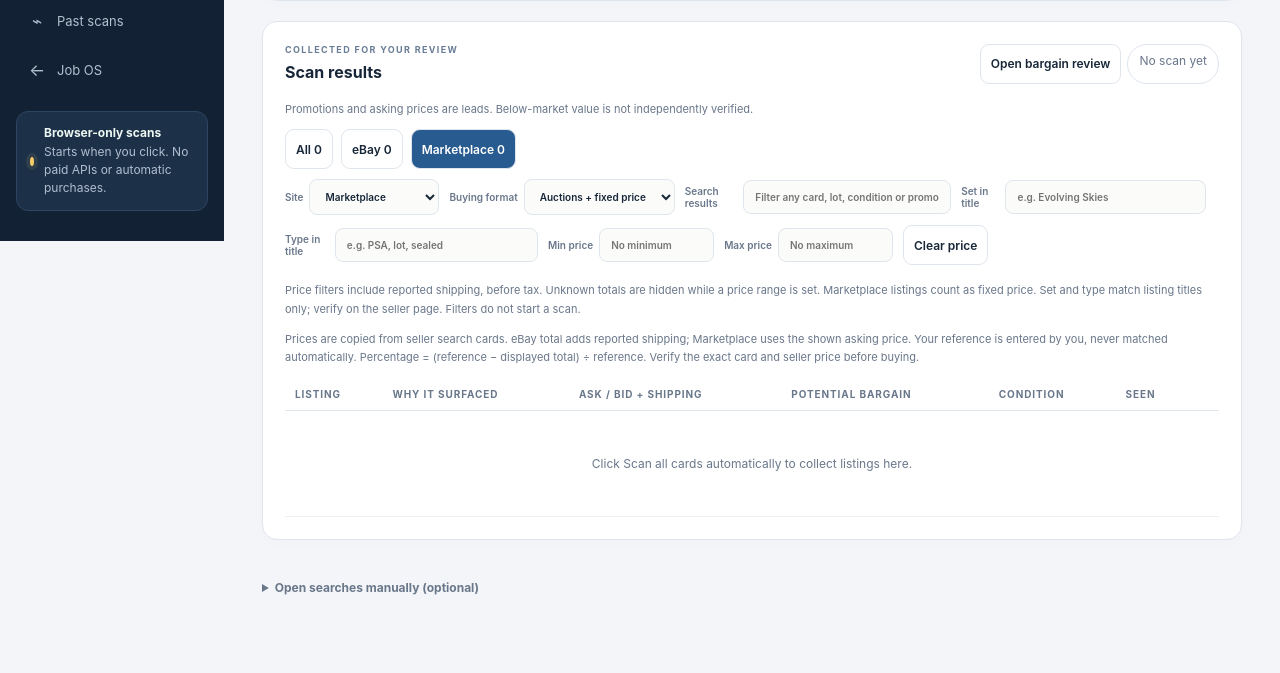
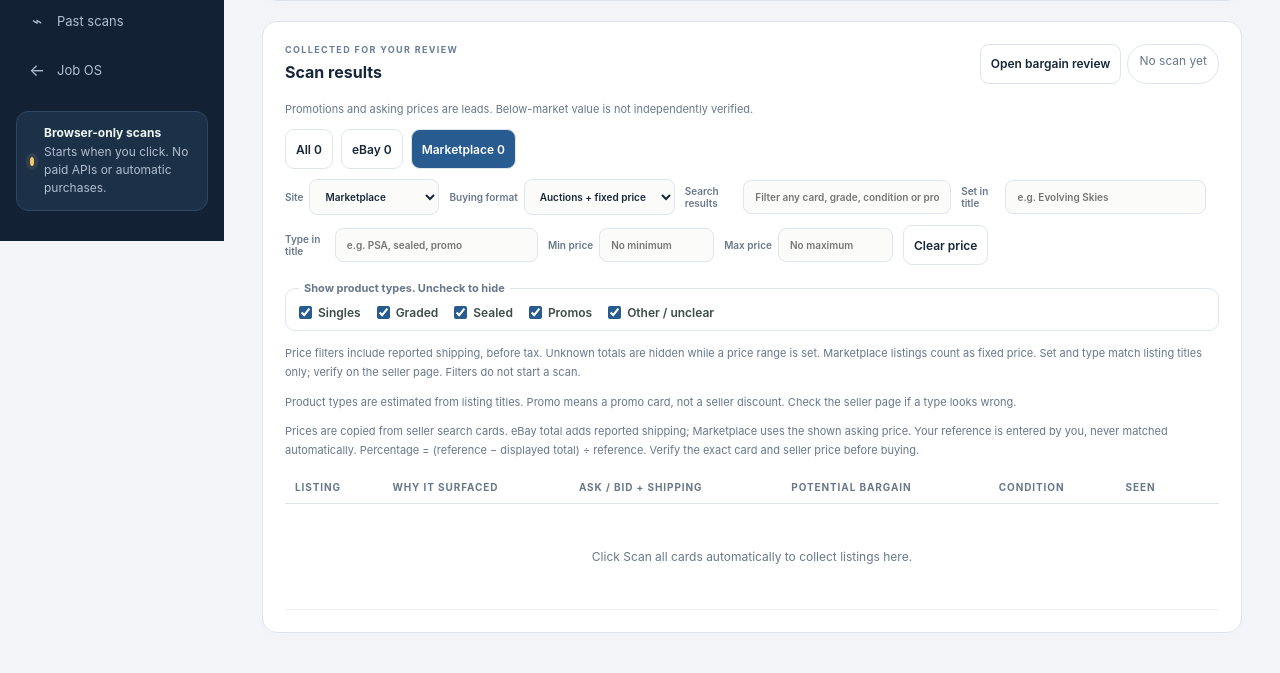
Before and after one commit to RealRedbaron07/JobApplier, a Flask app: page /snipe in a window 1280 px wide. Shown: the part 559-1232 px from the top of the page. Before the commit the page ends 1154 px from the top, so only its background shows below. Run offline with Flask 3, Linux system fonts and the light colour scheme; data that the repository does not hold is empty.

Commit message:
Add product type filters to card reviews

```diff
--- a/dashboard/static/css/snipe.css
+++ b/dashboard/static/css/snipe.css
@@ -77,6 +77,7 @@ main{width:100%;max-width:1660px;margin:0 auto;padding:0 38px 70px}.topbar{min-h
 .deal-lanes{display:grid;grid-template-columns:repeat(auto-fit,minmax(min(100%,210px),1fr));gap:10px;margin:20px 0 12px}.deal-lanes a{display:grid;gap:8px;padding:17px;background:#fff;border:1px solid #d6e0ec;border-radius:10px;text-decoration:none;color:var(--ink)}.deal-lanes a:hover{border-color:#6b8eb8;background:#f4f8fd}.deal-lanes a:focus-visible{outline:3px solid #d8a631;outline-offset:3px}.deal-lanes strong{font-size:13px}.deal-lanes span{color:var(--muted);font-size:11px;line-height:1.6}
 .auto-scan-panel{background:linear-gradient(120deg,#fff,#eef4fc);padding:30px}.auto-scan-panel h2{font-size:30px;letter-spacing:-.04em;margin:10px 0}.auto-scan-panel>p:not(.eyebrow){font-size:13px;line-height:1.7;max-width:900px;color:var(--muted)}.auto-scan-actions{display:flex;gap:12px;flex-wrap:wrap;align-items:flex-end;margin:22px 0 15px}.auto-scan-actions label{min-width:185px}.auto-scan-actions .button{min-height:43px}#broad-scan{background:#f4cc68;color:#172638;padding:12px 23px}#broad-progress{display:block;width:100%;height:8px;accent-color:#285b90;margin-top:20px}#broad-status{font-weight:600;color:var(--ink)}#broad-errors .err{margin:8px 0;line-height:1.6}.scanner-signin{margin-top:18px;background:#fff9}.scanner-signin summary{font-size:11px}.candidates-panel{margin:20px 0}.candidates-panel td:first-child{min-width:230px}.candidates-panel td:nth-child(2){min-width:180px;max-width:310px;font-size:11px;line-height:1.6}.manual-browse{border:0;padding:12px 0}.manual-browse>summary{color:var(--muted);padding:8px 0}.manual-browse>.panel{margin-top:15px}.candidate-promotion{color:#2b684b;font-weight:600}.over-budget{color:#a73d37}
 .candidate-filters{flex-wrap:wrap;gap:10px}.candidate-filters .price-filter input{min-width:0;width:115px}.price-filter input[aria-invalid="true"]{border-color:var(--red)}
+.product-kind-filter{border:1px solid var(--line);border-radius:10px;padding:10px 13px;margin:13px 0}.product-kind-filter legend{font-size:11px;font-weight:700;color:var(--muted);padding:0 5px}.product-kind-filter>div{display:flex;gap:8px 16px;flex-wrap:wrap}.product-kind-filter label{display:inline-flex;align-items:center;gap:6px;font-size:12px;white-space:nowrap}.product-kind-filter input{margin:0;accent-color:var(--green)}
 .candidate-source-shortcuts{flex-wrap:wrap;gap:8px;margin:10px 0}.candidate-source-shortcuts button[aria-pressed="true"]{background:var(--green);color:#fff}.candidate-reference{width:105px;min-width:0}.candidate-bargain{background:var(--green-2)}.candidate-bargain strong{color:var(--green)}
 .bargain-review-head{background:linear-gradient(120deg,#fff,#eef4fc)}.bargain-review-head h2{font-size:30px;letter-spacing:-.04em;margin:8px 0}.bargain-review-head>p:not(.eyebrow){font-size:13px;line-height:1.7;max-width:800px;color:var(--muted)}.bargain-review-counts{display:flex;gap:10px;flex-wrap:wrap;margin:18px 0}.bargain-review-counts span{background:#fff;border:1px solid var(--line);border-radius:9px;padding:10px 13px;font-size:12px}.bargain-review-counts strong{color:var(--green)}.bargain-review-list{display:grid;gap:10px}.bargain-card{border:1px solid var(--line);border-radius:11px;padding:15px;display:grid;gap:10px;background:#fff}.bargain-card.positive{border-color:#a8c5e4;background:#f8fbff}.bargain-card header{display:flex;justify-content:space-between;align-items:flex-start;gap:12px;flex-wrap:wrap}.bargain-card h4{margin:0;font-size:14px}.bargain-card .sub{display:block;color:var(--muted);font-size:11px;line-height:1.6}.bargain-card .bargain-percent{color:var(--green);font-size:20px;font-weight:700;white-space:nowrap}.bargain-card .bargain-actions{display:flex;align-items:flex-end;gap:12px;flex-wrap:wrap}.bargain-card .bargain-actions .compact-control{min-width:130px}.bargain-card .bargain-actions .button{min-height:36px}#bargain-more{margin-top:14px}
 @media(max-width:720px){.auto-scan-panel{padding:23px 20px}.auto-scan-panel h2{font-size:26px}.auto-scan-actions{align-items:stretch;flex-direction:column}}
--- a/dashboard/static/js/snipe.js
+++ b/dashboard/static/js/snipe.js
@@ -360,6 +360,23 @@ function candidateComparisonText(row, discount = candidateDiscount(row)) {
   return row.total_price == null ? 'Total unknown; check shipping first' : 'Enter your reference to compare';
 }
 const candidateReferenceInput = row => `<label class="compact-control">Your reference (${esc(row.currency)})<input class="candidate-reference" data-reference="${esc(candidateKey(row))}" aria-label="Your reference price for ${esc(row.title)}" type="number" min="0.01" step="0.01" inputmode="decimal" placeholder="Enter price" value="${esc(candidateReferences[candidateKey(row)] ?? '')}"></label>`;
+const PRODUCT_KINDS = ['single', 'graded', 'sealed', 'promo', 'other'];
+const PRODUCT_LABELS = {single: 'Single', graded: 'Graded', sealed: 'Sealed', promo: 'Promo', other: 'Other / unclear'};
+const PRODUCT_KINDS_KEY = 'cardsnipe_visible_product_kinds_v1';
+let visibleProductKinds = new Set(PRODUCT_KINDS);
+try {
+  const saved = JSON.parse(localStorage.getItem(PRODUCT_KINDS_KEY));
+  if (Array.isArray(saved)) visibleProductKinds = new Set(saved.filter(kind => PRODUCT_KINDS.includes(kind)));
+} catch (_) {}
+function productKind(row) {
+  const title = row.title || '';
+  if (/\b(?:promo|promotional|pre[- ]?release|black star)\b/i.test(title)) return 'promo';
+  if (/\b(?:PSA|CGC|BGS|SGC|graded|slabbed|slab|beckett)\b|\bTAG\s*\d{1,2}\b/i.test(title)) return 'graded';
+  if (/\b(?:sealed|booster|ETB|elite trainer|tin|blister|box|pack|portfolio|starter set|collection)\b/i.test(title)) return 'sealed';
+  if (/\b(?:card|single)\b|\b\d{1,3}\/\d{1,3}\b/i.test(title)) return 'single';
+  return 'other';
+}
+const productKindVisible = row => visibleProductKinds.has(productKind(row));
 
 function renderDiscoveryResults() {
   const source = $('#broad-result-source').value;
@@ -378,7 +395,7 @@ function renderDiscoveryResults() {
   minField.setAttribute('aria-invalid', String(!!invalidMin || reversed));
   maxField.setAttribute('aria-invalid', String(!!invalidMax || reversed));
   const priceActive = min != null || max != null;
-  const rows = discoveryResultData.listings.filter(row => !priceError && (!source || row.source === source)
+  const rows = discoveryResultData.listings.filter(row => !priceError && productKindVisible(row) && (!source || row.source === source)
     && (!format || row.listing_type === format)
     && (!priceActive || (Number.isFinite(row.total_price) && (min == null || row.total_price >= min) && (max == null || row.total_price <= max)))
     && (!set || row.title.toLowerCase().includes(set))
@@ -388,7 +405,7 @@ function renderDiscoveryResults() {
   const scan = discoveryResultData.scan;
   for (const [id, site, label] of [['#broad-all-leads', '', 'All'], ['#broad-ebay-leads', 'ebay', 'eBay'], ['#broad-facebook-leads', 'facebook', 'Marketplace']]) {
     const button = $(id);
-    const matching = site ? discoveryResultData.listings.filter(row => row.source === site) : discoveryResultData.listings;
+    const matching = discoveryResultData.listings.filter(row => productKindVisible(row) && (!site || row.source === site));
     const earlier = matching.filter(row => row.discovery_at && row.discovery_at !== scan?.started).length;
     button.textContent = `${label} ${matching.length}${earlier ? ` (${earlier} earlier)` : ''}`;
     button.setAttribute('aria-pressed', String(source === site));
@@ -401,7 +418,7 @@ function renderDiscoveryResults() {
   $('#broad-results-table').innerHTML = rows.length ? rows.map(row => {
     const discount = candidateDiscount(row);
     return `<tr class="${discount > 0 ? 'candidate-bargain' : ''}">
-    <td><a href="${esc(row.url)}" target="_blank" rel="noopener">${esc(row.title)}</a><span class="sub">${esc(row.source)} · ${row.listing_type === 'auction' ? 'Auction, current bid can rise' : 'Listed asking price'}${row.location ? ` · ${esc(row.location)}` : ''}</span>${row.discovery_at && row.discovery_at !== scan?.started ? `<span class="sub over-budget">Earlier scan ${esc(new Date(row.discovery_at).toLocaleString())}; open listing to confirm availability</span>` : ''}</td>
+    <td><a href="${esc(row.url)}" target="_blank" rel="noopener">${esc(row.title)}</a><span class="sub">${esc(row.source)} · ${PRODUCT_LABELS[productKind(row)]} · ${row.listing_type === 'auction' ? 'Auction, current bid can rise' : 'Listed asking price'}${row.location ? ` · ${esc(row.location)}` : ''}</span>${row.discovery_at && row.discovery_at !== scan?.started ? `<span class="sub over-budget">Earlier scan ${esc(new Date(row.discovery_at).toLocaleString())}; open listing to confirm availability</span>` : ''}</td>
     <td>${row.promotion ? `<div class="candidate-promotion">${esc(row.promotion)}</div>` : ''}${row.discovery_routes.map(route => `<span class="sub">${esc(route)}</span>`).join('')}</td>
     <td><strong>${row.price == null ? 'Price varies / unavailable' : esc(listingPrice(row))}</strong>${row.shipping != null && row.shipping > 0 ? `<span class="sub">Includes ${esc(money(row.currency, row.shipping))} shipping</span>` : ''}<span class="sub">Before tax and other charges</span></td>
     <td>${candidateReferenceInput(row)}<span class="sub">${esc(candidateComparisonText(row, discount))}</span></td>
@@ -418,16 +435,16 @@ function bargainCard(row) {
   const askLabel = row.listing_type === 'auction' ? 'Current bid' : 'Seller ask';
   const shippingLabel = row.shipping == null ? 'Shipping not reported' : `Shipping ${money(row.currency, row.shipping)}`;
   return `<article class="bargain-card ${discount > 0 ? 'positive' : ''}">
-    <header><div><h4>${esc(row.title)}</h4><span class="sub">${esc(row.source === 'facebook' ? 'Marketplace' : 'eBay')} · ${row.listing_type === 'auction' ? 'Auction, bid can rise' : 'Fixed price'}${row.condition ? ` · ${esc(row.condition)}` : ''}${earlier ? ` · Earlier scan ${esc(new Date(row.discovery_at).toLocaleString())}` : ''}</span></div>${discount > 0 ? `<span class="bargain-percent">${discount.toFixed(1)}% below</span>` : ''}</header>
+    <header><div><h4>${esc(row.title)}</h4><span class="sub">${esc(row.source === 'facebook' ? 'Marketplace' : 'eBay')} · ${PRODUCT_LABELS[productKind(row)]} · ${row.listing_type === 'auction' ? 'Auction, bid can rise' : 'Fixed price'}${row.condition ? ` · ${esc(row.condition)}` : ''}${earlier ? ` · Earlier scan ${esc(new Date(row.discovery_at).toLocaleString())}` : ''}</span></div>${discount > 0 ? `<span class="bargain-percent">${discount.toFixed(1)}% below</span>` : ''}</header>
     <div class="bargain-actions"><div><strong>${esc(listingPrice(row))}</strong><span class="sub">${askLabel} ${esc(money(row.currency, row.price))} · ${esc(shippingLabel)}${row.source === 'facebook' ? ' · travel and delivery extra' : ''}</span></div>${candidateReferenceInput(row)}<a class="button secondary small" href="${esc(row.url)}" target="_blank" rel="noopener">Open seller listing ↗</a></div>
     <span class="sub">${esc(candidateComparisonText(row, discount))}${earlier ? ' · Confirm availability and current price' : ''}</span>
   </article>`;
 }
 function renderBargainReview() {
   const source = $('#bargain-source').value;
-  const compared = discoveryResultData.listings.filter(row => (!source || row.source === source) && candidateDiscount(row) > 0)
+  const compared = discoveryResultData.listings.filter(row => productKindVisible(row) && (!source || row.source === source) && candidateDiscount(row) > 0)
     .sort((a, b) => candidateDiscount(b) - candidateDiscount(a));
-  const allCompared = discoveryResultData.listings.filter(row => candidateDiscount(row) > 0).length;
+  const allCompared = discoveryResultData.listings.filter(row => productKindVisible(row) && candidateDiscount(row) > 0).length;
   $('#bargain-badge').textContent = `${allCompared} potential bargains`;
   $('#bargain-review-counts').innerHTML = `<span><strong>${compared.length}</strong> below your reference for this site</span>`;
   $('#bargain-reviewed').innerHTML = compared.length ? compared.map(bargainCard).join('')
@@ -495,6 +512,20 @@
   $(id).addEventListener('click', () => { $('#broad-result-source').value = source; renderDiscoveryResults(); });
 }
 $('#broad-result-format').addEventListener('change', renderDiscoveryResults);
+for (const kind of PRODUCT_KINDS) {
+  for (const view of ['broad', 'bargain']) {
+    const box = $(`#${view}-kind-${kind}`);
+    box.checked = visibleProductKinds.has(kind);
+    box.addEventListener('change', () => {
+      if (box.checked) visibleProductKinds.add(kind);
+      else visibleProductKinds.delete(kind);
+      for (const otherView of ['broad', 'bargain']) $(`#${otherView}-kind-${kind}`).checked = box.checked;
+      try { localStorage.setItem(PRODUCT_KINDS_KEY, JSON.stringify([...visibleProductKinds])); } catch (_) {}
+      renderDiscoveryResults();
+      renderBargainReview();
+    });
+  }
+}
 ['#broad-result-query', '#broad-result-set', '#broad-result-type'].forEach(selector => $(selector).addEventListener('input', renderDiscoveryResults));
 ['#broad-min-price', '#broad-max-price'].forEach(selector => $(selector).addEventListener('input', renderDiscoveryResults));
 $('#broad-price-clear').addEventListener('click', () => {
--- a/dashboard/templates/snipe.html
+++ b/dashboard/templates/snipe.html
@@ -59,14 +59,22 @@
           <div class="toolbar candidate-filters">
             <label class="compact-control">Site<select id="broad-result-source"><option value="facebook" selected>Marketplace</option><option value="">All sites</option><option value="ebay">eBay</option></select></label>
             <label class="compact-control">Buying format<select id="broad-result-format"><option value="">Auctions + fixed price</option><option value="auction">Auctions</option><option value="bin">Buy Now / fixed price</option></select></label>
-            <label class="compact-control">Search results<input id="broad-result-query" class="search" placeholder="Filter any card, lot, condition or promotion"></label>
+            <label class="compact-control">Search results<input id="broad-result-query" class="search" placeholder="Filter any card, grade, condition or promotion"></label>
             <label class="compact-control">Set in title<input id="broad-result-set" class="search" placeholder="e.g. Evolving Skies"></label>
-            <label class="compact-control">Type in title<input id="broad-result-type" class="search" placeholder="e.g. PSA, lot, sealed"></label>
+            <label class="compact-control">Type in title<input id="broad-result-type" class="search" placeholder="e.g. PSA, sealed, promo"></label>
             <label class="compact-control price-filter">Min price<input id="broad-min-price" type="number" min="0" step="0.01" inputmode="decimal" placeholder="No minimum" aria-describedby="broad-price-help"></label>
             <label class="compact-control price-filter">Max price<input id="broad-max-price" type="number" min="0" step="0.01" inputmode="decimal" placeholder="No maximum" aria-describedby="broad-price-help"></label>
             <button class="button secondary small" id="broad-price-clear" type="button">Clear price</button>
           </div>
+          <fieldset class="product-kind-filter"><legend>Show product types. Uncheck to hide</legend><div>
+            <label><input id="broad-kind-single" type="checkbox" checked> Singles</label>
+            <label><input id="broad-kind-graded" type="checkbox" checked> Graded</label>
+            <label><input id="broad-kind-sealed" type="checkbox" checked> Sealed</label>
+            <label><input id="broad-kind-promo" type="checkbox" checked> Promos</label>
+            <label><input id="broad-kind-other" type="checkbox" checked> Other / unclear</label>
+          </div></fieldset>
           <p id="broad-price-help" class="detail-meta" role="status" aria-live="polite">Price includes reported shipping, before tax. Unknown totals are hidden while a price range is set. Marketplace listings count as fixed price. Set and type match listing titles only; check the seller page.</p>
+          <p class="detail-meta">Product types are estimated from listing titles. Promo means a promo card, not a seller discount. Check the seller page if a type looks wrong.</p>
           <p class="detail-meta">Prices are copied from seller search cards. eBay total adds reported shipping; Marketplace uses the shown asking price. Your reference is entered by you, never matched automatically. Percentage = (reference − displayed total) ÷ reference. Verify the exact card and seller price before buying.</p>
           <div class="table-wrap"><table><thead><tr><th>Listing</th><th>Why it surfaced</th><th>Ask / bid + shipping</th><th>Potential bargain</th><th>Condition</th><th>Seen</th><th></th></tr></thead><tbody id="broad-results-table"><tr><td colspan="7" class="empty">Click Scan all cards automatically to collect listings here.</td></tr></tbody></table></div>
         </article>
@@ -105,6 +113,13 @@
           <p>Only listings below a reference you entered appear here. Set or change references in Browse cards. The percentage is against your reference, not an independently verified market price. Open the seller listing before buying.</p>
           <div id="bargain-review-counts" class="bargain-review-counts" role="status" aria-live="polite">Loading saved results…</div>
           <div class="toolbar"><label class="compact-control">Site<select id="bargain-source"><option value="facebook" selected>Marketplace</option><option value="">All sites</option><option value="ebay">eBay</option></select></label><button class="button secondary small" data-view-link="discover">Browse all scan results</button></div>
+          <fieldset class="product-kind-filter"><legend>Show product types. Uncheck to hide</legend><div>
+            <label><input id="bargain-kind-single" type="checkbox" checked> Singles</label>
+            <label><input id="bargain-kind-graded" type="checkbox" checked> Graded</label>
+            <label><input id="bargain-kind-sealed" type="checkbox" checked> Sealed</label>
+            <label><input id="bargain-kind-promo" type="checkbox" checked> Promos</label>
+            <label><input id="bargain-kind-other" type="checkbox" checked> Other / unclear</label>
+          </div></fieldset>
         </article>
         <article class="panel"><div class="panel-head"><div><p class="eyebrow">BELOW YOUR REFERENCE</p><h3>Compared bargains</h3></div></div><div id="bargain-reviewed" class="bargain-review-list"></div></article>
       </section>
```
Also changed, not shown: tests/browser_search_controls.cjs (+28 -0 lines), tests/test_snipe_dashboard.py (+3 -0 lines), README.md.
